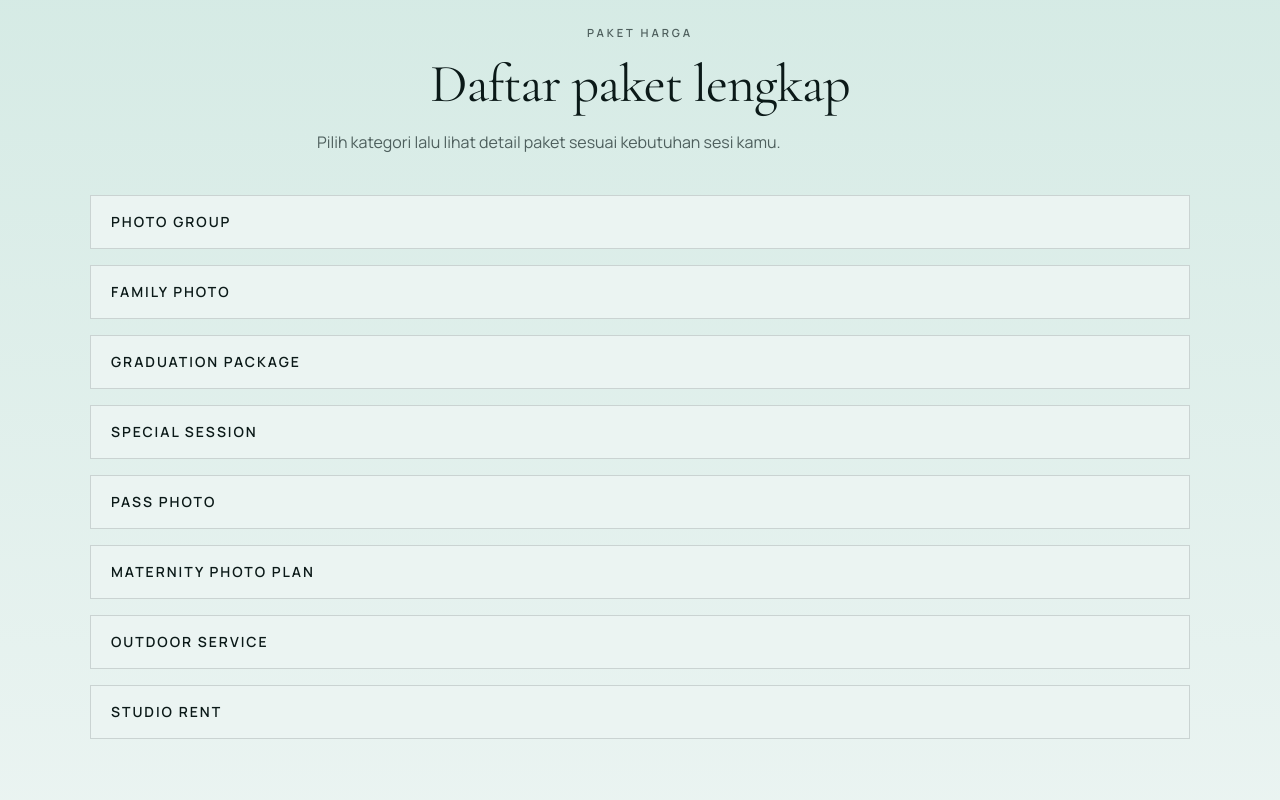
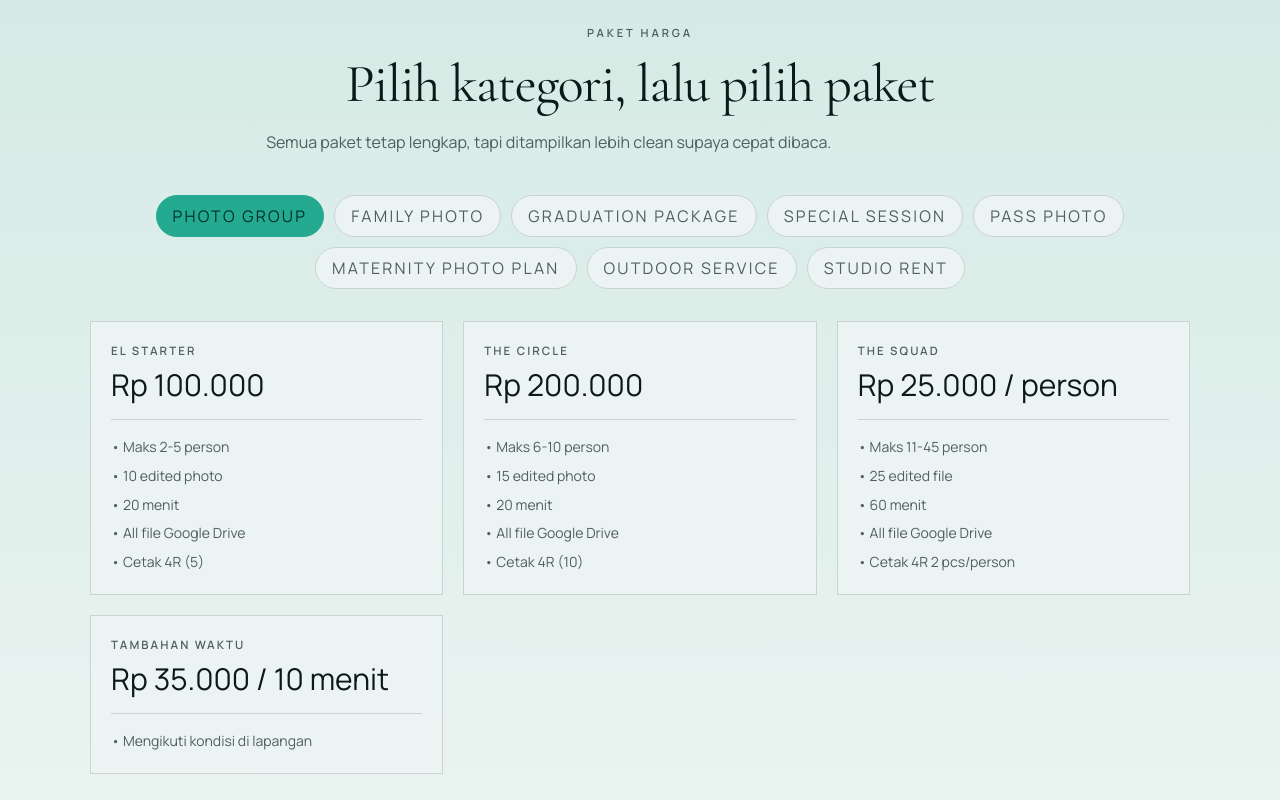
Before and after one commit to ade1256/lightstudio, a Next.js app: page / in a window 1280 px wide. Shown: the part 1800-2600 px from the top of the page. Built offline with nearby package versions, Linux system fonts and the light colour scheme.

Commit message:
Refine pricing to hybrid style with category pills and clean cards

```diff
--- a/src/components/sections/pricing-section.tsx
+++ b/src/components/sections/pricing-section.tsx
@@ -1,32 +1,55 @@
+"use client";
+
+import { useMemo, useState } from "react";
 import { Container } from "@/components/ui/container";
 import { SectionHeading } from "@/components/ui/section-heading";
 import { pricingCatalog } from "@/data/site-data";
 
 export function PricingSection() {
+  const [activeCategory, setActiveCategory] = useState(pricingCatalog[0]?.category ?? "");
+
+  const activeGroup = useMemo(
+    () => pricingCatalog.find((group) => group.category === activeCategory) ?? pricingCatalog[0],
+    [activeCategory],
+  );
+
   return (
     <section id="pricing" className="section-gradient-soft py-[clamp(4.2rem,8vw,7rem)]">
       <Container>
         <SectionHeading
           eyebrow="Paket Harga"
-          title="Daftar paket lengkap"
-          description="Pilih kategori lalu lihat detail paket sesuai kebutuhan sesi kamu."
+          title="Pilih kategori, lalu pilih paket"
+          description="Semua paket tetap lengkap, tapi ditampilkan lebih clean supaya cepat dibaca."
           align="center"
         />
 
-        <div className="mt-10 space-y-4">
+        <div className="mt-10 flex flex-wrap justify-center gap-2.5">
           {pricingCatalog.map((group) => (
-            <details key={group.category} className="border border-[var(--line)] bg-[var(--surface)] open:border-[var(--brand)]">
-              <summary className="cursor-pointer list-none px-5 py-4 text-sm font-semibold uppercase tracking-[0.14em] text-[var(--text)]">
+            <button
+              key={group.category}
+              onClick={() => setActiveCategory(group.category)}
+              className={`rounded-full border px-4 py-2 text-xs font-semibold uppercase tracking-[0.14em] transition sm:text-sm ${
+                activeCategory === group.category
+                  ? "border-[var(--brand)] bg-[var(--brand)] text-[var(--brand-ink)]"
+                  : "border-[var(--line)] bg-[var(--surface)] text-[var(--muted)] hover:border-[var(--brand)] hover:text-[var(--text)]"
+              }`}
+            >
               {group.category}
-              </summary>
+            </button>
+          ))}
+        </div>
 
-              <div className="grid gap-4 border-t border-[var(--line)] p-4 sm:grid-cols-2 xl:grid-cols-3">
-                {group.items.map((item) => (
-                  <article key={`${group.category}-${item.name}`} className="border border-[var(--line)] bg-[color-mix(in_oklab,var(--surface)_90%,var(--brand)_10%)] p-4">
+        <div className="mt-8 grid gap-5 md:grid-cols-2 xl:grid-cols-3">
+          {activeGroup.items.map((item) => (
+            <article
+              key={`${activeGroup.category}-${item.name}`}
+              className="border border-[var(--line)] bg-[var(--surface)] p-5"
+            >
               <p className="text-[0.72rem] font-semibold uppercase tracking-[0.18em] text-[var(--muted)]">{item.name}</p>
-                    <p className="mt-1 text-2xl text-[var(--text)]">{item.price}</p>
-                    {item.notes ? (
-                      <ul className="mt-3 space-y-1.5 text-sm leading-relaxed text-[var(--muted)]">
+              <p className="mt-2 text-3xl text-[var(--text)]">{item.price}</p>
+
+              {item.notes?.length ? (
+                <ul className="mt-4 space-y-1.5 border-t border-[var(--line)] pt-4 text-sm leading-relaxed text-[var(--muted)]">
                   {item.notes.map((note) => (
                     <li key={note}>• {note}</li>
                   ))}
@@ -35,9 +58,6 @@ export function PricingSection() {
             </article>
           ))}
         </div>
-            </details>
-          ))}
-        </div>
       </Container>
     </section>
   );
```
Lines whose indentation alone changed are shown as unchanged.
